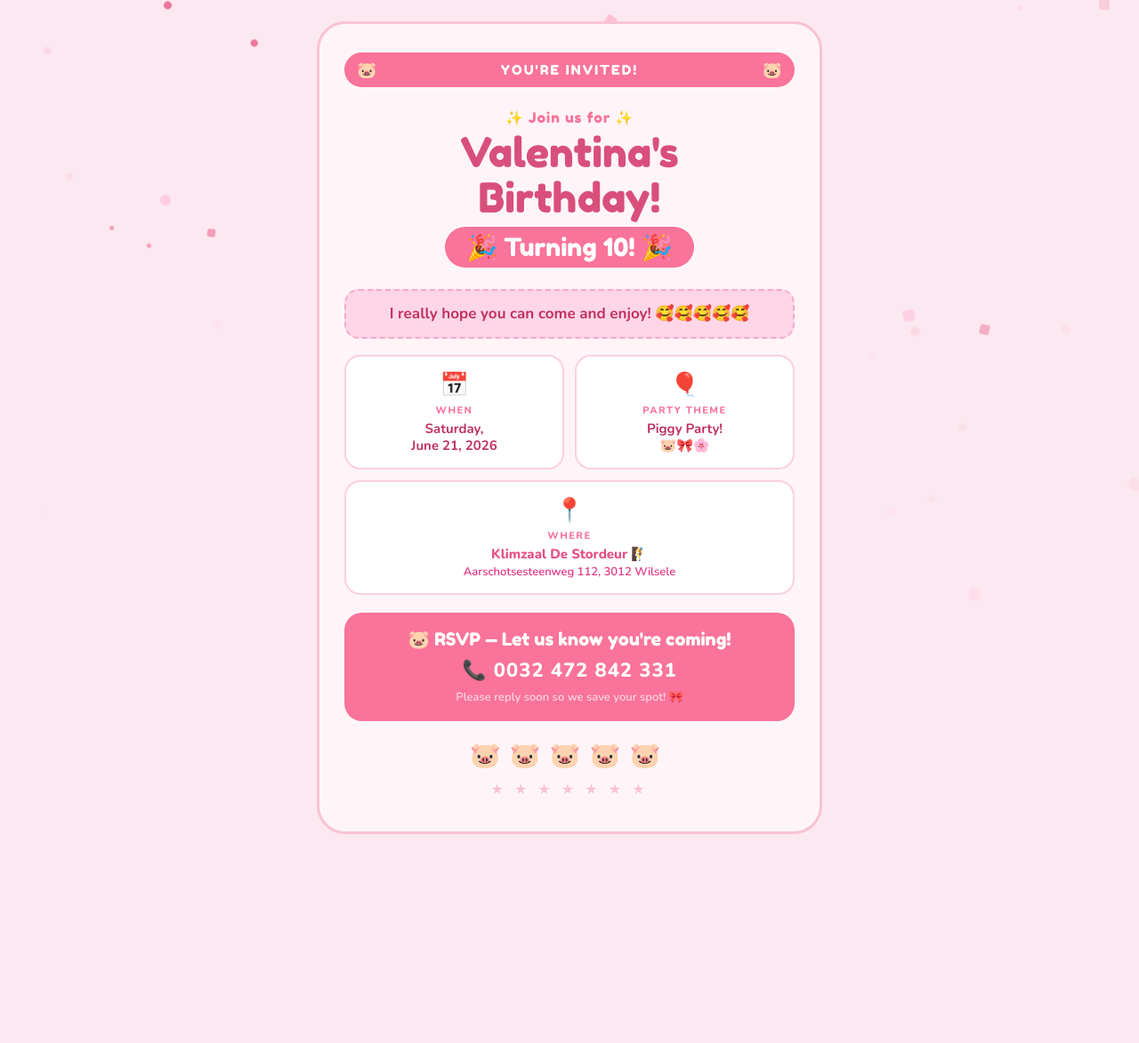
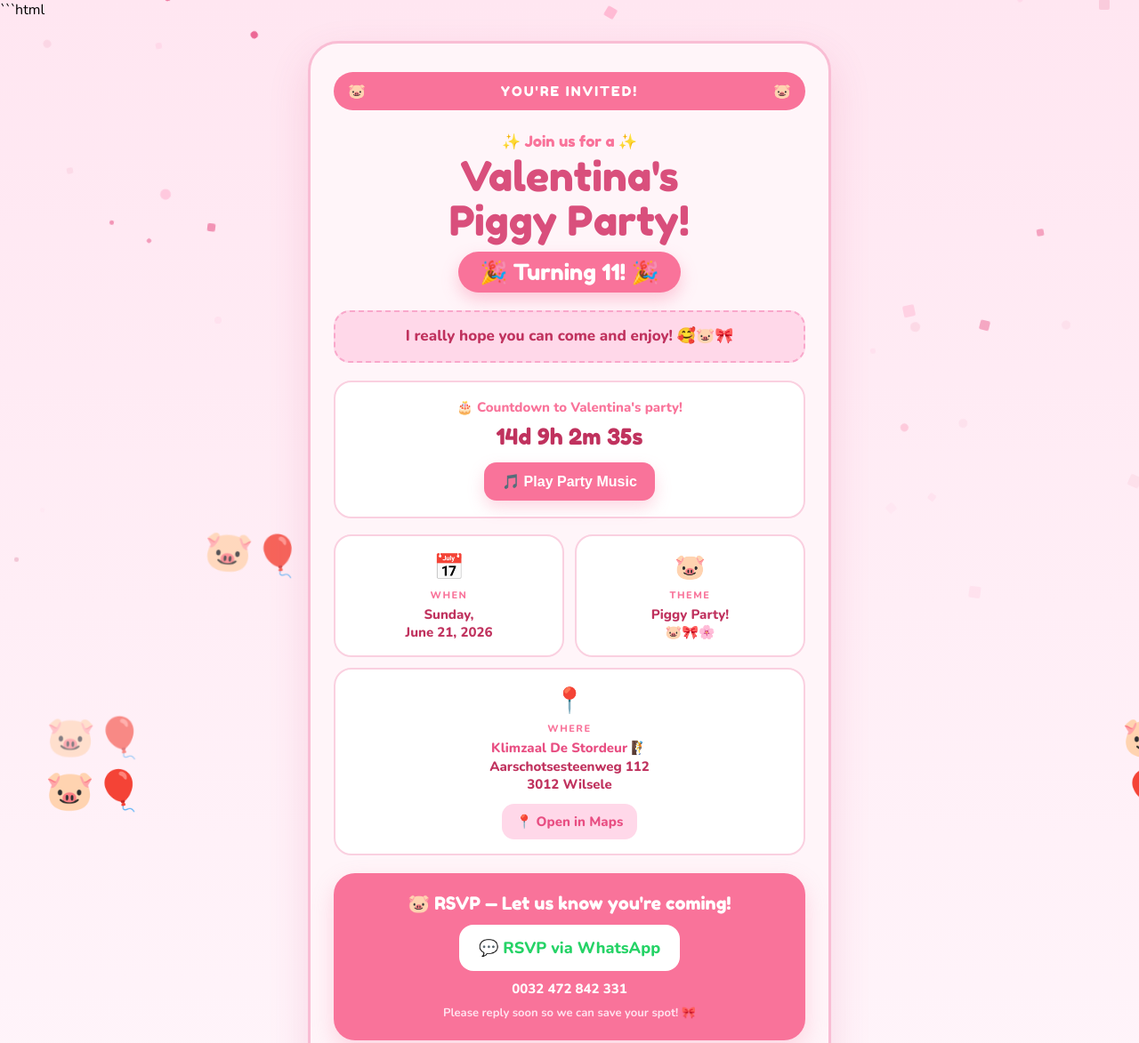
Before and after one commit to valentinonicosia/Valentina-Bday, a plain HTML site: page index.html in a window 1280 px wide. Shown: the top 1173 px of the page at 89% size. Before the commit the page ends 978 px from the top, so only its background shows below. Drawn offline with nearby package versions, Linux system fonts and the light colour scheme.

Commit message:
Update index.html

````diff
--- a/index.html
+++ b/index.html
@@ -1,96 +1,453 @@
+```html
 <!DOCTYPE html>
 <html lang="en">
 <head>
   <meta charset="UTF-8" />
-  <meta name="viewport" content="width=device-width, initial-scale=1.0"/>
-  <title>Valentina's 10th Birthday Party! 🐷🎉</title>
-  <link href="https://fonts.googleapis.com/css2?family=Fredoka+One&family=Nunito:wght@400;600;700;800&display=swap" rel="stylesheet"/>
+  <meta name="viewport" content="width=device-width, initial-scale=1.0" />
+  <title>Valentina's 11th Birthday Party! 🐷🎉</title>
+
+  <link href="https://fonts.googleapis.com/css2?family=Fredoka+One&family=Nunito:wght@400;600;700;800&display=swap" rel="stylesheet" />
+
   <style>
     * { margin: 0; padding: 0; box-sizing: border-box; }
-    body { background: #fce8f0; font-family: 'Nunito', sans-serif; min-height: 100vh; }
-    .confetti-container { position: fixed; top: 0; left: 0; width: 100%; height: 100%; pointer-events: none; z-index: 0; overflow: hidden; }
-    .confetti-piece { position: absolute; animation: fall linear infinite; opacity: 0.7; }
-    @keyframes fall { 0% { transform: translateY(-20px) rotate(0deg); opacity: 0.8; } 100% { transform: translateY(110vh) rotate(720deg); opacity: 0; } }
-    .page { max-width: 600px; margin: 0 auto; padding: 24px 16px 40px; position: relative; z-index: 1; }
-    .card { background: #fff5f8; border-radius: 32px; border: 3px solid #f9c2d4; padding: 32px 28px 36px; }
-    .top-banner { background: #f9739a; border-radius: 20px; padding: 10px 20px; text-align: center; margin-bottom: 24px; position: relative; overflow: hidden; }
-    .top-banner::before { content: '🐷'; font-size: 18px; position: absolute; left: 14px; top: 50%; transform: translateY(-50%); }
-    .top-banner::after { content: '🐷'; font-size: 18px; position: absolute; right: 14px; top: 50%; transform: translateY(-50%); }
-    .top-banner p { font-family: 'Fredoka One', cursive; color: #fff; font-size: 15px; letter-spacing: 2px; }
-    .title-block { text-align: center; margin-bottom: 24px; }
-    .subtitle { font-family: 'Fredoka One', cursive; color: #f9739a; font-size: 16px; letter-spacing: 1px; margin-bottom: 4px; }
-    .main-title { font-family: 'Fredoka One', cursive; color: #d94f7c; font-size: 46px; line-height: 1.1; margin-bottom: 8px; }
-    .age-badge { display: inline-block; background: #f9739a; color: #fff; font-family: 'Fredoka One', cursive; font-size: 28px; padding: 6px 24px; border-radius: 50px; }
-    .funny-msg { background: #ffd6e8; border-radius: 16px; padding: 14px 20px; text-align: center; margin: 18px 0; border: 2px dashed #f9a8cb; }
-    .funny-msg p { font-size: 17px; color: #c0325e; font-weight: 700; line-height: 1.4; }
-    .details-grid { display: grid; grid-template-columns: 1fr 1fr; gap: 12px; margin: 18px 0; }
-    .detail-card { background: #fff; border-radius: 18px; padding: 14px 16px; border: 2px solid #fad0e0; text-align: center; }
-    .detail-card.full { grid-column: 1 / -1; }
-    .detail-icon { font-size: 26px; margin-bottom: 4px; display: block; }
-    .detail-label { font-size: 11px; color: #f9739a; font-weight: 800; letter-spacing: 1.5px; text-transform: uppercase; margin-bottom: 4px; }
-    .detail-value { font-size: 15px; color: #c0325e; font-weight: 700; line-height: 1.3; }
-    .detail-value a { color: #e84e82; text-decoration: none; font-weight: 800; }
-    .rsvp-section { background: #f9739a; border-radius: 20px; padding: 18px 20px; text-align: center; margin-top: 20px; }
-    .rsvp-title { font-family: 'Fredoka One', cursive; color: #fff; font-size: 20px; margin-bottom: 8px; }
-    .rsvp-phone { font-size: 22px; font-weight: 800; color: #fff; letter-spacing: 1px; text-decoration: none; display: block; }
-    .rsvp-note { font-size: 13px; color: #ffd6e8; margin-top: 6px; font-weight: 600; }
-    .bottom-pigs { text-align: center; font-size: 28px; margin-top: 20px; letter-spacing: 6px; animation: wiggle 2s ease-in-out infinite; }
-    @keyframes wiggle { 0%, 100% { letter-spacing: 6px; } 50% { letter-spacing: 10px; } }
-    .stars { text-align: center; font-size: 16px; letter-spacing: 4px; margin: 8px 0 0; color: #f9c2d4; }
+
+    body {
+      background: linear-gradient(180deg, #ffe6f1, #fff6fb);
+      font-family: 'Nunito', sans-serif;
+      min-height: 100vh;
+      overflow-x: hidden;
+    }
+
+    .confetti-container {
+      position: fixed;
+      inset: 0;
+      pointer-events: none;
+      z-index: 0;
+      overflow: hidden;
+    }
+
+    .confetti-piece {
+      position: absolute;
+      animation: fall linear infinite;
+      opacity: 0.75;
+    }
+
+    @keyframes fall {
+      0% { transform: translateY(-30px) rotate(0deg); opacity: 0.9; }
+      100% { transform: translateY(110vh) rotate(720deg); opacity: 0; }
+    }
+
+    .pig-balloon {
+      position: fixed;
+      bottom: -120px;
+      font-size: 44px;
+      z-index: 1;
+      animation: floatPig linear infinite;
+      pointer-events: none;
+    }
+
+    @keyframes floatPig {
+      0% { transform: translateY(0) rotate(0deg); opacity: 0; }
+      10% { opacity: 1; }
+      100% { transform: translateY(-125vh) rotate(18deg); opacity: 0; }
+    }
+
+    .page {
+      max-width: 620px;
+      margin: 0 auto;
+      padding: 24px 16px 42px;
+      position: relative;
+      z-index: 2;
+    }
+
+    .card {
+      background: #fff5f9;
+      border-radius: 34px;
+      border: 3px solid #f9bdd4;
+      padding: 32px 26px 36px;
+      box-shadow: 0 18px 45px rgba(211, 66, 119, 0.16);
+    }
+
+    .top-banner {
+      background: #f9739a;
+      border-radius: 22px;
+      padding: 12px 20px;
+      text-align: center;
+      margin-bottom: 24px;
+      position: relative;
+    }
+
+    .top-banner::before {
+      content: '🐷';
+      position: absolute;
+      left: 16px;
+      top: 50%;
+      transform: translateY(-50%);
+    }
+
+    .top-banner::after {
+      content: '🐷';
+      position: absolute;
+      right: 16px;
+      top: 50%;
+      transform: translateY(-50%);
+    }
+
+    .top-banner p {
+      font-family: 'Fredoka One', cursive;
+      color: white;
+      font-size: 15px;
+      letter-spacing: 2px;
+    }
+
+    .title-block {
+      text-align: center;
+      margin-bottom: 20px;
+    }
+
+    .subtitle {
+      font-family: 'Fredoka One', cursive;
+      color: #f9739a;
+      font-size: 17px;
+      margin-bottom: 5px;
+    }
+
+    .main-title {
+      font-family: 'Fredoka One', cursive;
+      color: #d94f7c;
+      font-size: 46px;
+      line-height: 1.08;
+      margin-bottom: 10px;
+    }
+
+    .age-badge {
+      display: inline-block;
+      background: #f9739a;
+      color: white;
+      font-family: 'Fredoka One', cursive;
+      font-size: 25px;
+      padding: 8px 24px;
+      border-radius: 999px;
+      box-shadow: 0 8px 18px rgba(249, 115, 154, 0.35);
+    }
+
+    .funny-msg {
+      background: #ffd8e9;
+      border-radius: 18px;
+      padding: 15px 18px;
+      text-align: center;
+      margin: 20px 0;
+      border: 2px dashed #f9a8cb;
+    }
+
+    .funny-msg p {
+      font-size: 17px;
+      color: #c0325e;
+      font-weight: 800;
+      line-height: 1.45;
+    }
+
+    .countdown {
+      background: white;
+      border: 2px solid #fad0e0;
+      border-radius: 20px;
+      padding: 18px;
+      text-align: center;
+      margin: 18px 0;
+    }
+
+    .countdown-title {
+      color: #f9739a;
+      font-weight: 900;
+      margin-bottom: 8px;
+      font-size: 15px;
+    }
+
+    .countdown-time {
+      font-family: 'Fredoka One', cursive;
+      color: #c0325e;
+      font-size: 25px;
+    }
+
+    .music-btn {
+      margin-top: 14px;
+      background: #f9739a;
+      color: white;
+      border: none;
+      padding: 12px 20px;
+      border-radius: 14px;
+      font-weight: 900;
+      font-size: 16px;
+      cursor: pointer;
+      box-shadow: 0 8px 18px rgba(249, 115, 154, 0.28);
+    }
+
+    .details-grid {
+      display: grid;
+      grid-template-columns: 1fr 1fr;
+      gap: 12px;
+      margin: 18px 0;
+    }
+
+    .detail-card {
+      background: white;
+      border-radius: 20px;
+      padding: 16px;
+      border: 2px solid #fad0e0;
+      text-align: center;
+    }
+
+    .detail-card.full {
+      grid-column: 1 / -1;
+    }
+
+    .detail-icon {
+      font-size: 28px;
+      margin-bottom: 5px;
+      display: block;
+    }
+
+    .detail-label {
+      font-size: 11px;
+      color: #f9739a;
+      font-weight: 900;
+      letter-spacing: 1.5px;
+      text-transform: uppercase;
+      margin-bottom: 4px;
+    }
+
+    .detail-value {
+      font-size: 15px;
+      color: #c0325e;
+      font-weight: 800;
+      line-height: 1.35;
+    }
+
+    .detail-value a {
+      color: #e84e82;
+      text-decoration: none;
+      font-weight: 900;
+    }
+
+    .map-btn {
+      display: inline-block;
+      margin-top: 12px;
+      background: #ffd8e9;
+      color: #c0325e;
+      padding: 10px 16px;
+      border-radius: 14px;
+      text-decoration: none;
+      font-weight: 900;
+    }
+
+    .rsvp-section {
+      background: #f9739a;
+      border-radius: 24px;
+      padding: 22px 18px;
+      text-align: center;
+      margin-top: 20px;
+      box-shadow: 0 10px 24px rgba(249, 115, 154, 0.25);
+    }
+
+    .rsvp-title {
+      font-family: 'Fredoka One', cursive;
+      color: white;
+      font-size: 20px;
+      margin-bottom: 12px;
+    }
+
+    .whatsapp-btn {
+      display: inline-block;
+      background: white;
+      color: #25D366;
+      padding: 14px 22px;
+      border-radius: 16px;
+      text-decoration: none;
+      font-weight: 900;
+      font-size: 18px;
+    }
+
+    .phone-small {
+      color: white;
+      font-weight: 800;
+      margin-top: 10px;
+      font-size: 15px;
+    }
+
+    .rsvp-note {
+      font-size: 13px;
+      color: #ffe3ef;
+      margin-top: 8px;
+      font-weight: 700;
+    }
+
+    .bottom-pigs {
+      text-align: center;
+      font-size: 30px;
+      margin-top: 22px;
+      letter-spacing: 6px;
+      animation: wiggle 2s ease-in-out infinite;
+    }
+
+    @keyframes wiggle {
+      0%, 100% { letter-spacing: 6px; }
+      50% { letter-spacing: 11px; }
+    }
+
+    .stars {
+      text-align: center;
+      font-size: 16px;
+      letter-spacing: 4px;
+      margin-top: 8px;
+      color: #f9a8cb;
+    }
+
+    @media (max-width: 420px) {
+      .card { padding: 28px 18px 32px; }
+      .main-title { font-size: 38px; }
+      .age-badge { font-size: 21px; }
+      .details-grid { grid-template-columns: 1fr; }
+      .detail-card.full { grid-column: auto; }
+      .countdown-time { font-size: 21px; }
+    }
   </style>
 </head>
+
 <body>
   <div class="confetti-container" id="confetti"></div>
+
   <div class="page">
     <div class="card">
-      <div class="top-banner"><p>YOU'RE INVITED!</p></div>
+
+      <div class="top-banner">
+        <p>YOU'RE INVITED!</p>
+      </div>
+
       <div class="title-block">
-        <div class="subtitle">✨ Join us for ✨</div>
-        <div class="main-title">Valentina's<br>Birthday!</div>
-        <div class="age-badge">🎉 Turning 10! 🎉</div>
+        <div class="subtitle">✨ Join us for a ✨</div>
+        <div class="main-title">Valentina's<br>Piggy Party!</div>
+        <div class="age-badge">🎉 Turning 11! 🎉</div>
       </div>
+
       <div class="funny-msg">
-        <p>I really hope you can come and enjoy! 🥰🥰🥰🥰🥰</p>
+        <p>I really hope you can come and enjoy! 🥰🐷🎀</p>
       </div>
+
+      <div class="countdown">
+        <div class="countdown-title">🎂 Countdown to Valentina's party!</div>
+        <div class="countdown-time" id="countdown">Loading...</div>
+        <button class="music-btn" onclick="playBirthdaySong()">🎵 Play Party Music</button>
+      </div>
+
       <div class="details-grid">
         <div class="detail-card">
           <span class="detail-icon">📅</span>
           <div class="detail-label">When</div>
-          <div class="detail-value">Saturday,<br>June 21, 2026</div>
+          <div class="detail-value">Sunday,<br>June 21, 2026</div>
         </div>
+
         <div class="detail-card">
-          <span class="detail-icon">🎈</span>
-          <div class="detail-label">Party theme</div>
+          <span class="detail-icon">🐷</span>
+          <div class="detail-label">Theme</div>
           <div class="detail-value">Piggy Party!<br>🐷🎀🌸</div>
         </div>
+
         <div class="detail-card full">
           <span class="detail-icon">📍</span>
           <div class="detail-label">Where</div>
           <div class="detail-value">
             <a href="https://destordeur.be/" target="_blank">Klimzaal De Stordeur 🧗</a><br>
-            <span style="font-size:13px; font-weight:600; color:#d06; opacity:0.8;">Aarschotsesteenweg 112, 3012 Wilsele</span>
+            Aarschotsesteenweg 112<br>
+            3012 Wilsele
+            <br>
+            <a class="map-btn" href="https://maps.google.com/?q=Aarschotsesteenweg+112+3012+Wilsele" target="_blank">
+              📍 Open in Maps
+            </a>
           </div>
         </div>
       </div>
+
       <div class="rsvp-section">
         <div class="rsvp-title">🐷 RSVP — Let us know you're coming!</div>
-        <a href="tel:0032472842331" class="rsvp-phone">📞 0032 472 842 331</a>
-        <div class="rsvp-note">Please reply soon so we save your spot! 🎀</div>
+
+        <a
+          class="whatsapp-btn"
+          href="https://wa.me/32472842331?text=Hi!%20I%20would%20love%20to%20come%20to%20Valentina's%20Piggy%20Party!%20🐷🎉"
+          target="_blank">
+          💬 RSVP via WhatsApp
+        </a>
+
+        <div class="phone-small">0032 472 842 331</div>
+        <div class="rsvp-note">Please reply soon so we can save your spot! 🎀</div>
       </div>
+
       <div class="bottom-pigs">🐷🐷🐷🐷🐷</div>
       <div class="stars">★ ★ ★ ★ ★ ★ ★</div>
+
     </div>
   </div>
+
   <script>
-    const colors = ['#f9739a','#fad0e0','#f9c2d4','#ffd6e8','#e84e82','#ffb3d0','#c0325e'];
+    const colors = ['#f9739a', '#fad0e0', '#f9c2d4', '#ffd6e8', '#e84e82', '#ffb3d0', '#c0325e'];
     const container = document.getElementById('confetti');
-    for (let i = 0; i < 40; i++) {
+
+    for (let i = 0; i < 50; i++) {
       const el = document.createElement('div');
       el.className = 'confetti-piece';
+
       const size = Math.random() * 8 + 5;
-      el.style.cssText = `left:${Math.random()*100}%;top:${Math.random()*-20}%;width:${size}px;height:${size}px;background:${colors[Math.floor(Math.random()*colors.length)]};animation-duration:${Math.random()*5+4}s;animation-delay:${Math.random()*6}s;border-radius:${Math.random()>0.5?'50%':'2px'};`;
+
+      el.style.cssText = `
+        left:${Math.random() * 100}%;
+        top:${Math.random() * -20}%;
+        width:${size}px;
+        height:${size}px;
+        background:${colors[Math.floor(Math.random() * colors.length)]};
+        animation-duration:${Math.random() * 5 + 4}s;
+        animation-delay:${Math.random() * 6}s;
+        border-radius:${Math.random() > 0.5 ? '50%' : '2px'};
+      `;
+
       container.appendChild(el);
+    }
+
+    for (let i = 0; i < 12; i++) {
+      const pig = document.createElement('div');
+      pig.className = 'pig-balloon';
+      pig.textContent = '🐷🎈';
+      pig.style.left = Math.random() * 100 + '%';
+      pig.style.animationDuration = (Math.random() * 8 + 10) + 's';
+      pig.style.animationDelay = Math.random() * 10 + 's';
+      document.body.appendChild(pig);
+    }
+
+    function updateCountdown() {
+      const partyDate = new Date('2026-06-21T14:00:00');
+      const now = new Date();
+      const diff = partyDate - now;
+
+      if (diff <= 0) {
+        document.getElementById('countdown').innerHTML = "🎉 It's Party Time! 🎉";
+        return;
+      }
+
+      const days = Math.floor(diff / (1000 * 60 * 60 * 24));
+      const hours = Math.floor((diff / (1000 * 60 * 60)) % 24);
+      const mins = Math.floor((diff / (1000 * 60)) % 60);
+      const secs = Math.floor((diff / 1000) % 60);
+
+      document.getElementById('countdown').innerHTML =
+        `${days}d ${hours}h ${mins}m ${secs}s`;
+    }
+
+    setInterval(updateCountdown, 1000);
+    updateCountdown();
+
+    function playBirthdaySong() {
+      const audio = new Audio('https://www.soundhelix.com/examples/mp3/SoundHelix-Song-1.mp3');
+      audio.play();
     }
   </script>
 </body>
 </html>
+```
````
